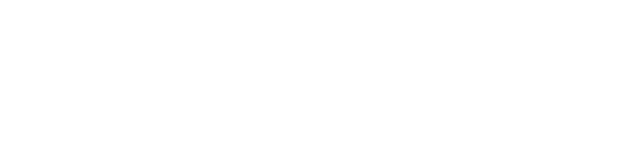
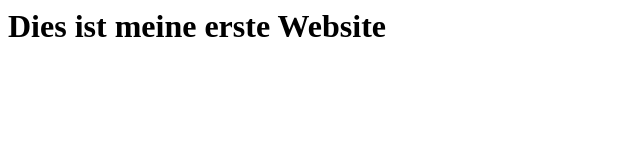
Before and after one commit to Zyntos/AVPRG, a plain HTML site: page index.html in a window 1280 px wide. Shown: the whole page, without its empty margins (0-640 px from the left). Drawn offline with Linux system fonts and the light colour scheme.

Commit message:
Second Changes

```diff
--- a/index.html
+++ b/index.html
@@ -1,6 +1,9 @@
 <doctype html>
 <html>
 <head>
-<title><h1>Dies ist meine erste Website</h1> </title>
- </head>
+<title>Dies ist meine erste Website</title>
+</head>
+<body>
+<h1>Dies ist meine erste Website</h1>
+</body>
 </html>
```
